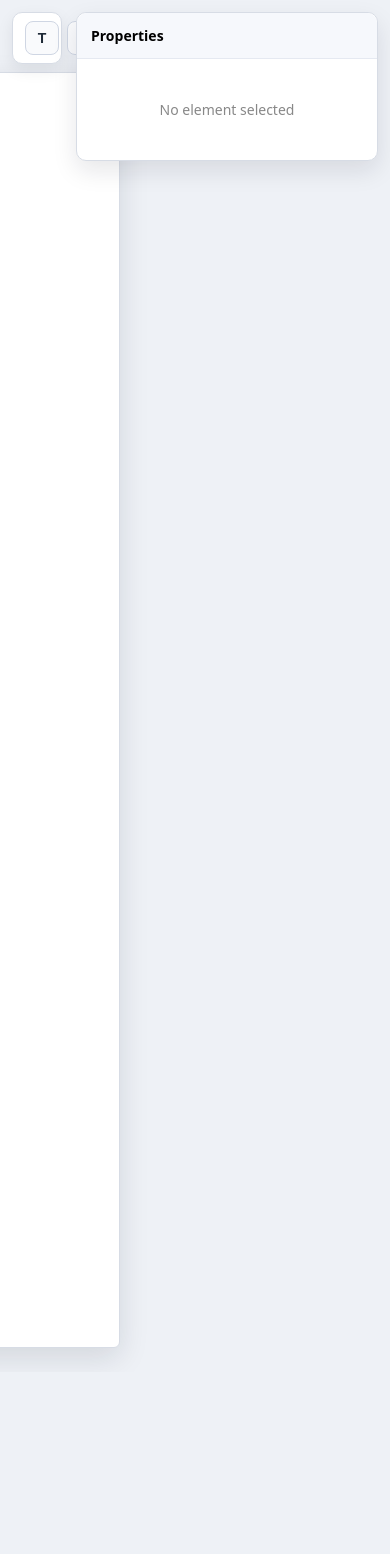
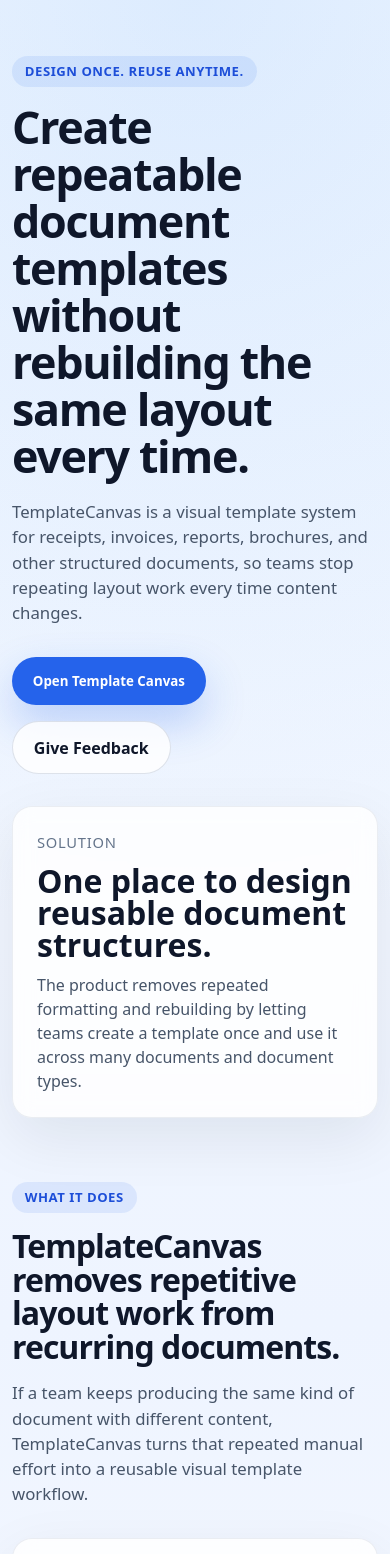
Before and after one commit to codewithjak/template-canvas, a React (Vite) app: page /canvas in a window 390 px wide. Shown: the top 1554 px of the page. Before the commit the page ends 1372 px from the top, so only its background shows below. Built offline with nearby package versions, Linux system fonts and the light colour scheme.

Commit message:
[TC-018] => Landing page

```diff
--- a/src/App.css
+++ b/src/App.css
@@ -2,3 +2,388 @@
   width: 100%;
   min-height: 100vh;
 }
+
+.landing-page {
+  color: #0f172a;
+  background:
+    radial-gradient(circle at top, rgba(96, 165, 250, 0.18), transparent 34%),
+    linear-gradient(180deg, #f8fbff 0%, #eef4ff 48%, #ffffff 100%);
+}
+
+.hero,
+.section {
+  width: min(1120px, calc(100% - 3rem));
+  margin: 0 auto;
+}
+
+.hero {
+  display: grid;
+  grid-template-columns: minmax(0, 1.15fr) minmax(280px, 0.85fr);
+  gap: 2rem;
+  align-items: center;
+  padding: 5rem 0 4rem;
+}
+
+.eyebrow,
+.section-heading__eyebrow {
+  display: inline-flex;
+  align-items: center;
+  padding: 0.35rem 0.8rem;
+  border-radius: 999px;
+  background: rgba(37, 99, 235, 0.1);
+  color: #1d4ed8;
+  font-size: 0.82rem;
+  font-weight: 700;
+  letter-spacing: 0.04em;
+  text-transform: uppercase;
+}
+
+.hero h1,
+.section h2 {
+  margin: 1rem 0 0;
+  letter-spacing: -0.03em;
+  line-height: 1.05;
+}
+
+.hero h1 {
+  max-width: 12ch;
+  font-size: clamp(2.8rem, 7vw, 5rem);
+}
+
+.hero__text,
+.section-heading p,
+.info-card p,
+.step-card p,
+.benefit-card p,
+.cta-card p,
+.testimonial__author {
+  color: #475569;
+  font-size: 1.05rem;
+}
+
+.hero__text {
+  max-width: 62ch;
+  margin: 1.25rem 0 0;
+}
+
+.hero__actions {
+  display: flex;
+  flex-wrap: wrap;
+  gap: 1rem;
+  margin-top: 2rem;
+}
+
+.button {
+  display: inline-flex;
+  align-items: center;
+  justify-content: center;
+  min-height: 48px;
+  padding: 0.85rem 1.3rem;
+  border: 0;
+  border-radius: 999px;
+  cursor: pointer;
+  font-family: inherit;
+  font-weight: 700;
+  transition:
+    transform 0.2s ease,
+    box-shadow 0.2s ease,
+    background 0.2s ease;
+}
+
+.button:hover {
+  transform: translateY(-1px);
+}
+
+.button--primary {
+  background: #2563eb;
+  color: #ffffff;
+  box-shadow: 0 18px 40px rgba(37, 99, 235, 0.25);
+}
+
+.button--primary:hover {
+  background: #1d4ed8;
+  color: #ffffff;
+}
+
+.button--secondary {
+  background: rgba(255, 255, 255, 0.82);
+  color: #0f172a;
+  border: 1px solid rgba(148, 163, 184, 0.3);
+}
+
+.button--secondary:hover {
+  color: #0f172a;
+  border-color: rgba(37, 99, 235, 0.28);
+}
+
+.hero__highlights {
+  display: grid;
+  gap: 0.85rem;
+  margin: 2rem 0 0;
+  padding: 0;
+  list-style: none;
+  color: #334155;
+}
+
+.hero__highlights li {
+  position: relative;
+  padding-left: 1.5rem;
+}
+
+.hero__highlights li::before {
+  content: '';
+  position: absolute;
+  top: 0.55rem;
+  left: 0;
+  width: 0.65rem;
+  height: 0.65rem;
+  border-radius: 999px;
+  background: #2563eb;
+}
+
+.hero__card {
+  display: grid;
+  gap: 1rem;
+}
+
+.metric-card,
+.preview-card,
+.info-card,
+.step-card,
+.benefit-card,
+.testimonial,
+.cta-card,
+.feedback-card {
+  border: 1px solid rgba(148, 163, 184, 0.18);
+  border-radius: 24px;
+  background: rgba(255, 255, 255, 0.82);
+  box-shadow: 0 20px 60px rgba(15, 23, 42, 0.08);
+  backdrop-filter: blur(10px);
+}
+
+.metric-card,
+.preview-card {
+  padding: 1.5rem;
+}
+
+.feedback-card {
+  padding: 2rem;
+  text-align: center;
+}
+
+.metric-card__label {
+  margin: 0;
+  color: #64748b;
+  font-size: 0.92rem;
+  text-transform: uppercase;
+  letter-spacing: 0.05em;
+}
+
+.metric-card__value {
+  margin: 0.75rem 0;
+  font-size: clamp(2rem, 5vw, 3rem);
+  font-weight: 800;
+  line-height: 1;
+}
+
+.metric-card__detail {
+  margin: 0;
+  color: #475569;
+}
+
+.preview-card {
+  display: grid;
+  gap: 1rem;
+}
+
+.preview-card__row {
+  display: flex;
+  justify-content: space-between;
+  gap: 1rem;
+  padding-bottom: 0.9rem;
+  border-bottom: 1px solid rgba(148, 163, 184, 0.16);
+  color: #475569;
+}
+
+.preview-card__row:last-child {
+  padding-bottom: 0;
+  border-bottom: 0;
+}
+
+.preview-card__row strong {
+  color: #0f172a;
+}
+
+.section {
+  padding: 2rem 0 4.5rem;
+}
+
+.section--muted {
+  padding-top: 1rem;
+}
+
+.section-heading {
+  max-width: 760px;
+}
+
+.section h2 {
+  font-size: clamp(2rem, 5vw, 3.4rem);
+}
+
+.pain-grid,
+.steps,
+.benefits-grid {
+  display: grid;
+  gap: 1.25rem;
+  margin-top: 2rem;
+}
+
+.pain-grid,
+.benefits-grid {
+  grid-template-columns: repeat(3, minmax(0, 1fr));
+}
+
+.steps {
+  grid-template-columns: repeat(3, minmax(0, 1fr));
+}
+
+.info-card,
+.step-card,
+.benefit-card {
+  padding: 1.6rem;
+}
+
+.info-card h3,
+.step-card h3,
+.benefit-card h3 {
+  margin: 0 0 0.75rem;
+  font-size: 1.2rem;
+}
+
+.step-card__number {
+  display: inline-block;
+  margin-bottom: 1rem;
+  color: #2563eb;
+  font-size: 0.9rem;
+  font-weight: 800;
+  letter-spacing: 0.08em;
+}
+
+.section--split {
+  display: grid;
+  grid-template-columns: minmax(0, 0.8fr) minmax(0, 1.2fr);
+  gap: 2rem;
+  align-items: start;
+}
+
+.benefits-grid {
+  grid-template-columns: repeat(2, minmax(0, 1fr));
+  margin-top: 0;
+}
+
+.section--proof {
+  padding-top: 0;
+}
+
+.testimonial {
+  padding: 2rem;
+  text-align: center;
+}
+
+.testimonial__quote {
+  margin: 0;
+  color: #0f172a;
+  font-size: clamp(1.4rem, 3vw, 2rem);
+  line-height: 1.4;
+  font-weight: 700;
+}
+
+.testimonial__author {
+  margin: 1rem 0 0;
+}
+
+.cta-section {
+  padding-bottom: 5rem;
+}
+
+.cta-card {
+  padding: 2rem;
+  text-align: center;
+}
+
+.cta-card .hero__actions {
+  justify-content: center;
+}
+
+.feedback-section {
+  padding-top: 0;
+  padding-bottom: 5rem;
+}
+
+.feedback-card .hero__actions {
+  justify-content: center;
+}
+
+.feedback-note {
+  margin: 1rem 0 0;
+  color: #64748b;
+  font-size: 0.95rem;
+}
+
+.video-container {
+  margin-top: 2.5rem;
+  border-radius: 16px;
+  overflow: hidden;
+  box-shadow: 0 10px 30px rgba(37, 99, 235, 0.15);
+}
+
+.video-container video {
+  display: block;
+  width: 100%;
+  height: auto;
+  background: #000;
+}
+
+@media (max-width: 960px) {
+  .hero,
+  .section--split,
+  .pain-grid,
+  .steps,
+  .benefits-grid {
+    grid-template-columns: 1fr;
+  }
+
+  .hero {
+    padding-top: 3.5rem;
+  }
+
+  .hero h1 {
+    max-width: none;
+  }
+}
+
+@media (max-width: 640px) {
+  .hero,
+  .section {
+    width: min(100% - 1.5rem, 1120px);
+  }
+
+  .hero {
+    padding-bottom: 3rem;
+  }
+
+  .section {
+    padding-bottom: 3.5rem;
+  }
+
+  .metric-card,
+  .preview-card,
+  .info-card,
+  .step-card,
+  .benefit-card,
+  .testimonial,
+  .cta-card,
+  .feedback-card {
+    border-radius: 20px;
+  }
+}
--- a/src/App.tsx
+++ b/src/App.tsx
@@ -1,11 +1,101 @@
+import { useState } from 'react'
 import TemplateCanvas from './components/TemplateCanvas/TemplateCanvas'
 import './App.css'
 
+const feedbackFormUrl =
+  'https://docs.google.com/forms/d/e/1FAIpQLSdX5hhEWa7775FCeSbRk9PvFtRU9Q_LtCMlM-eCeICMFa7PLA/viewform?usp=publish-editor'
+
 function App() {
+  const [showCanvas, setShowCanvas] = useState(false)
+
+  if (showCanvas) {
+    return <TemplateCanvas />
+  }
+
   return (
-    <>
-      <TemplateCanvas />
-    </>
+    <main className="landing-page">
+      <section className="hero">
+        <div className="hero__content">
+          <span className="eyebrow">Design once. Reuse anytime.</span>
+          <h1>Create repeatable document templates without rebuilding the same layout every time.</h1>
+          <p className="hero__text">
+            TemplateCanvas is a visual template system for receipts, invoices, reports,
+            brochures, and other structured documents, so teams stop repeating layout work
+            every time content changes.
+          </p>
+          <div className="hero__actions">
+            <button className="button button--primary" type="button" onClick={() => setShowCanvas(true)}>
+              Open Template Canvas
+            </button>
+            <a
+              className="button button--secondary"
+              href={feedbackFormUrl}
+              target="_blank"
+              rel="noreferrer"
+            >
+              Give Feedback
+            </a>
+          </div>
+        </div>
+
+        <div className="hero__card" aria-label="Product summary card">
+          <div className="metric-card">
+            <p className="metric-card__label">Solution</p>
+            <p className="metric-card__value">One place to design reusable document structures.</p>
+            <p className="metric-card__detail">
+              The product removes repeated formatting and rebuilding by letting teams create
+              a template once and use it across many documents and document types.
+            </p>
+          </div>
+        </div>
+      </section>
+
+      <section className="section section--muted" id="solution">
+        <div className="section-heading">
+          <span className="section-heading__eyebrow">What it does</span>
+          <h2>TemplateCanvas removes repetitive layout work from recurring documents.</h2>
+          <p>
+            If a team keeps producing the same kind of document with different content,
+            TemplateCanvas turns that repeated manual effort into a reusable visual template
+            workflow.
+          </p>
+        </div>
+
+        <div className="pain-grid">
+          <article className="info-card">
+            <h3>Receipts and invoices</h3>
+            <p>
+              Reuse the same structure instead of rebuilding the same business document layout.
+            </p>
+          </article>
+          <article className="info-card">
+            <h3>Reports and brochures</h3>
+            <p>
+              Keep repeatable formats consistent even when the content changes each time.
+            </p>
+          </article>
+          <article className="info-card">
+            <h3>Direct product access</h3>
+            <p>
+              The primary CTA opens the actual canvas so users can start designing immediately.
+            </p>
+          </article>
+        </div>
+      </section>
+
+      <section className="section" id="how-it-works">
+        <div className="section-heading">
+          <span className="section-heading__eyebrow">See it in action</span>
+          <h2>Watch how to create and use templates in minutes.</h2>
+        </div>
+        <div className="video-container">
+          <video width="100%" controls poster="/video-placeholder.jpg">
+            <source src="/demo-video.mp4" type="video/mp4" />
+            Your browser does not support the video tag.
+          </video>
+        </div>
+      </section>
+    </main>
   )
 }
 
--- a/src/index.css
+++ b/src/index.css
@@ -2,6 +2,8 @@
   font-family: system-ui, Avenir, Helvetica, Arial, sans-serif;
   line-height: 1.5;
   font-weight: 400;
+  color: #0f172a;
+  background: #ffffff;
   font-synthesis: none;
   text-rendering: optimizeLegibility;
   -webkit-font-smoothing: antialiased;
@@ -10,16 +12,21 @@
 
 a {
   font-weight: 500;
-  color: #646cff;
+  color: inherit;
   text-decoration: inherit;
-}
-a:hover {
-  color: #535bf2;
 }
 
 body {
   margin: 0;
-  background: #eef1f6;
   min-width: 320px;
   min-height: 100vh;
 }
+
+* {
+  box-sizing: border-box;
+}
+
+button,
+a {
+  -webkit-tap-highlight-color: transparent;
+}
```
